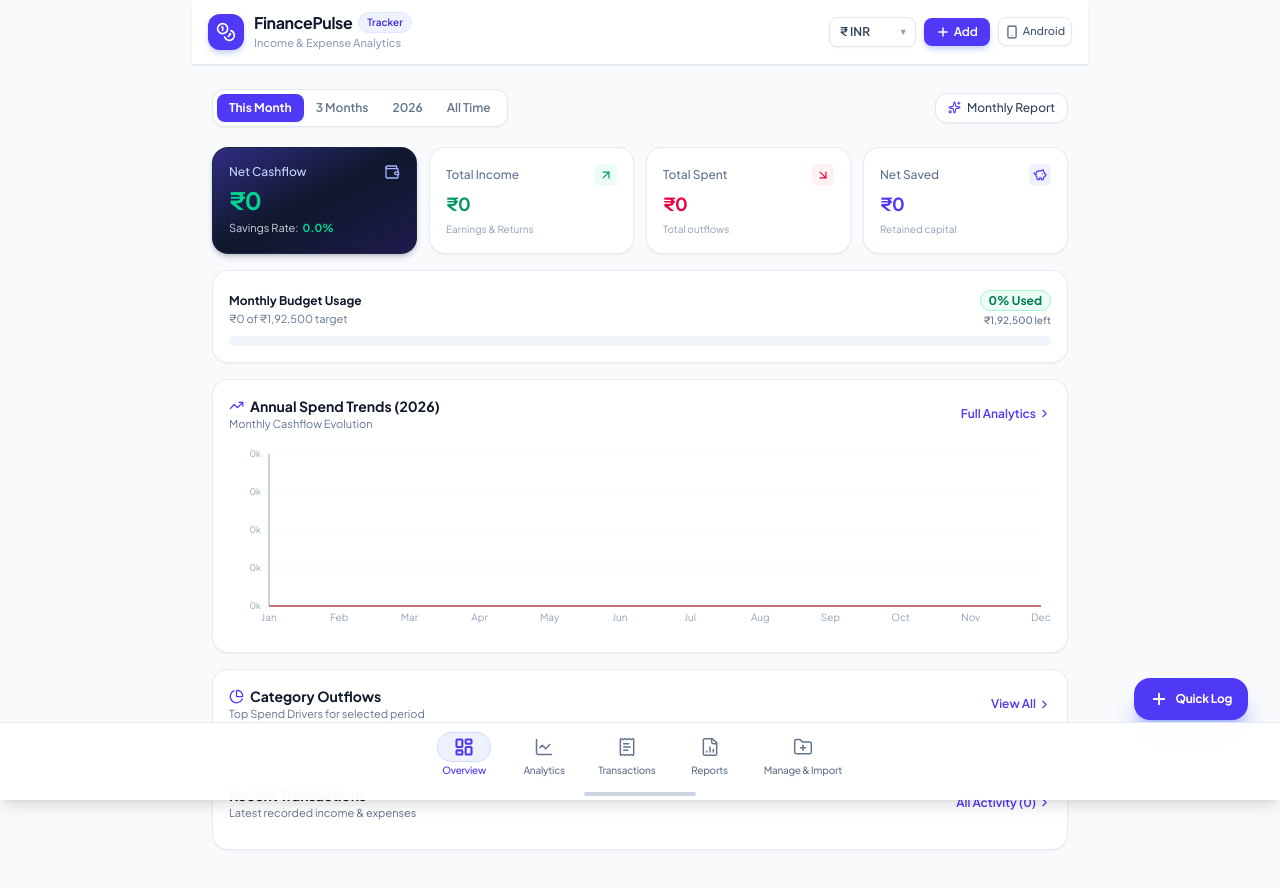
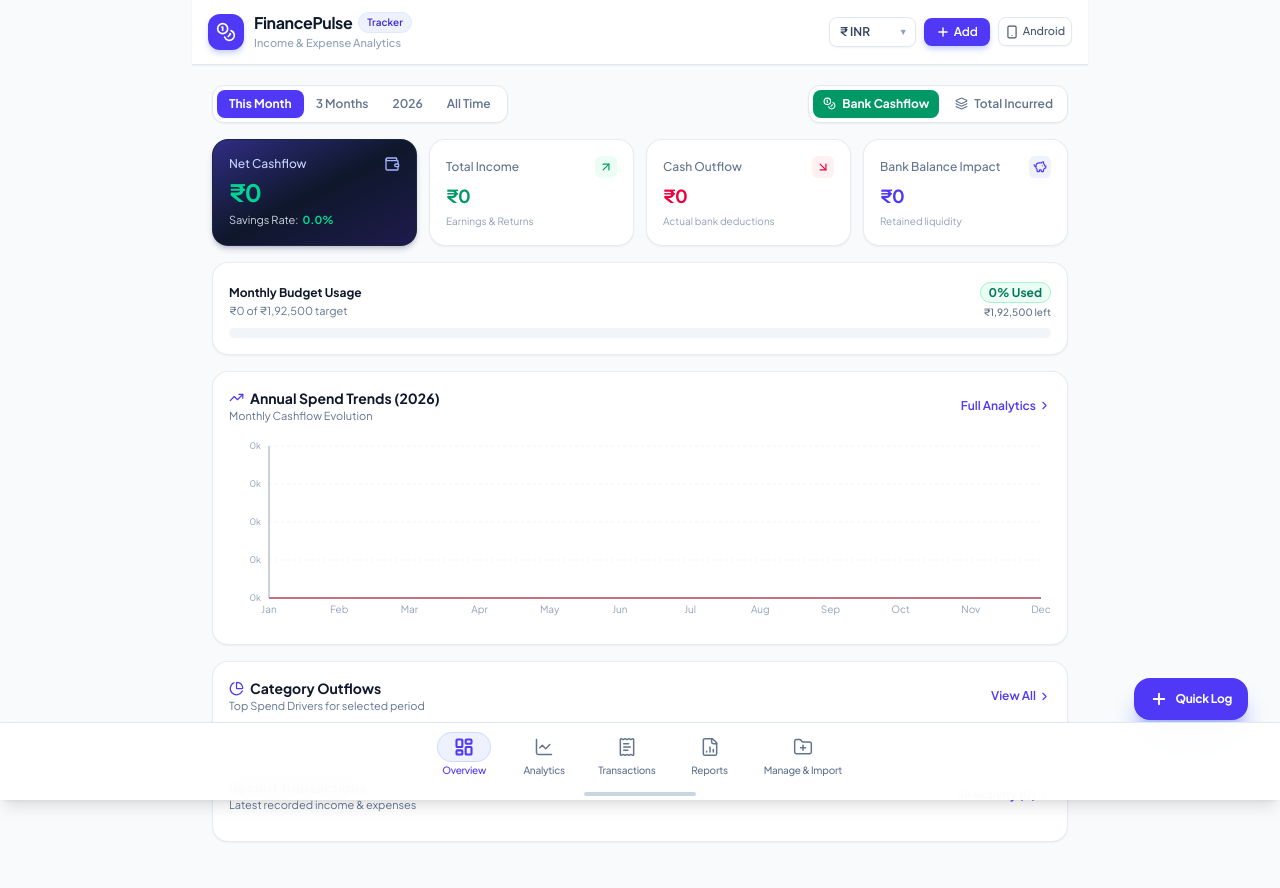
Before and after one commit to prashantkumar112/Expense-Tracker, a React (Vite) app: page / in a window 1280 px wide. Shown: the top 888 px of the page. Built offline with nearby package versions, Linux system fonts and the light colour scheme.

Commit message:
feat: implement cashflow vs. accrual accounting
Added support for tracking credit card expenses and settlements. Introduced `excludeFromCashflow` and `isCreditCardSettlement` flags to separate immediate cash impact from incurred expenses in the dashboard analytics.

```diff
--- a/src/App.tsx
+++ b/src/App.tsx
@@ -96,6 +96,8 @@
         categoryName: txData.categoryName || 'Personal',
         description: txData.description || txData.categoryName || 'Expense',
         paymentMethod: txData.paymentMethod || 'UPI',
+        excludeFromCashflow: txData.excludeFromCashflow,
+        isCreditCardSettlement: txData.isCreditCardSettlement,
         notes: txData.notes,
         isRecurring: txData.isRecurring,
         createdAt: Date.now(),
--- a/src/components/AddTransactionModal.tsx
+++ b/src/components/AddTransactionModal.tsx
@@ -38,6 +38,7 @@
   const [description, setDescription] = useState<string>('');
   const [date, setDate] = useState<string>(new Date().toISOString().substring(0, 10));
   const [paymentMethod, setPaymentMethod] = useState<PaymentMethod>('UPI');
+  const [excludeFromCashflow, setExcludeFromCashflow] = useState<boolean>(false);
   const [notes, setNotes] = useState<string>('');
   const [isRecurring, setIsRecurring] = useState<boolean>(false);
   const [error, setError] = useState<string>('');
@@ -51,6 +52,11 @@
       setDescription(editingTransaction.description || '');
       setDate(editingTransaction.date);
       setPaymentMethod(editingTransaction.paymentMethod || 'UPI');
+      setExcludeFromCashflow(
+        editingTransaction.excludeFromCashflow !== undefined
+          ? !!editingTransaction.excludeFromCashflow
+          : editingTransaction.paymentMethod === 'Credit Card'
+      );
       setNotes(editingTransaction.notes || '');
       setIsRecurring(!!editingTransaction.isRecurring);
     } else {
@@ -59,6 +65,7 @@
       setDescription('');
       setDate(new Date().toISOString().substring(0, 10));
       setPaymentMethod('UPI');
+      setExcludeFromCashflow(false);
       setNotes('');
       setIsRecurring(false);
       // Select first category matching type
@@ -67,6 +74,16 @@
     }
     setError('');
   }, [isOpen, editingTransaction, initialType, categories]);
+
+  // When payment method changes to Credit Card, suggest excluding from immediate cashflow
+  const handlePaymentMethodChange = (method: PaymentMethod) => {
+    setPaymentMethod(method);
+    if (method === 'Credit Card' && type === 'expense') {
+      setExcludeFromCashflow(true);
+    } else if (method !== 'Credit Card') {
+      setExcludeFromCashflow(false);
+    }
+  };
 
   // When type changes, ensure valid category
   const handleTypeChange = (newType: TransactionType) => {
@@ -102,6 +119,7 @@
       description: description.trim() || selectedCat.name,
       date,
       paymentMethod,
+      excludeFromCashflow: type === 'expense' && paymentMethod === 'Credit Card' ? excludeFromCashflow : false,
       notes: notes.trim(),
       isRecurring,
     });
@@ -242,7 +260,7 @@
                 <CreditCard className="absolute left-3 top-1/2 -translate-y-1/2 text-slate-400" size={15} />
                 <select
                   value={paymentMethod}
-                  onChange={(e) => setPaymentMethod(e.target.value as PaymentMethod)}
+                  onChange={(e) => handlePaymentMethodChange(e.target.value as PaymentMethod)}
                   className="w-full bg-slate-50 text-slate-800 text-xs pl-9 pr-3 py-2.5 rounded-xl border border-slate-200 focus:outline-none cursor-pointer"
                 >
                   <option value="UPI">UPI (GPay / PhonePe / Paytm)</option>
@@ -256,6 +274,25 @@
               </div>
             </div>
           </div>
+
+          {/* Credit Card Cashflow Mode Toggle */}
+          {type === 'expense' && paymentMethod === 'Credit Card' && (
+            <div className="p-3 rounded-xl bg-amber-50/70 border border-amber-200/80 flex items-start gap-2.5">
+              <input
+                id="excludeFromCashflow"
+                type="checkbox"
+                checked={excludeFromCashflow}
+                onChange={(e) => setExcludeFromCashflow(e.target.checked)}
+                className="mt-0.5 w-4 h-4 rounded text-indigo-600 focus:ring-indigo-500 bg-white border-amber-300 cursor-pointer"
+              />
+              <label htmlFor="excludeFromCashflow" className="text-xs cursor-pointer">
+                <span className="font-bold text-amber-900 block">Defer Cashflow until Bill Payment</span>
+                <span className="text-[11px] text-amber-700 block mt-0.5 leading-relaxed">
+                  Track in category budget & analytics now, but don&apos;t deduct from bank cashflow until the credit card bill is settled next month.
+                </span>
+              </label>
+            </div>
+          )}
 
           {/* Description */}
           <div>
--- a/src/components/DashboardView.tsx
+++ b/src/components/DashboardView.tsx
@@ -13,6 +13,8 @@
   Sparkles,
   PieChart as PieIcon,
   ShieldAlert,
+  CreditCard,
+  Coins,
 } from 'lucide-react';
 import {
   ResponsiveContainer,
@@ -49,6 +51,7 @@
   const currentMonth = new Date().getMonth() + 1;
 
   const [selectedPeriod, setSelectedPeriod] = useState<'thisMonth' | 'last3Months' | 'thisYear' | 'all'>('thisMonth');
+  const [cashflowMode, setCashflowMode] = useState<'cashflow' | 'accrual'>('cashflow');
 
   // Filter transactions based on selected period
   const filteredTxs = useMemo(() => {
@@ -74,23 +77,67 @@
     });
   }, [transactions, selectedPeriod]);
 
-  // Aggregate stats
+  // Aggregate stats: Accrual vs Cashflow separation
   const stats = useMemo(() => {
     let income = 0;
     let expense = 0;
+    let deferredCcExpense = 0;
 
     filteredTxs.forEach((t) => {
-      if (t.type === 'income') income += t.amount;
-      else expense += t.amount;
+      if (t.type === 'income') {
+        income += t.amount;
+      } else {
+        const isDeferredCC = t.paymentMethod === 'Credit Card' && t.excludeFromCashflow;
+        if (isDeferredCC) {
+          deferredCcExpense += t.amount;
+        }
+
+        if (cashflowMode === 'cashflow') {
+          // Cashflow view: only count immediate outflows & settlements
+          if (!isDeferredCC) {
+            expense += t.amount;
+          }
+        } else {
+          // Accrual view: count all expenses incurred across categories
+          if (!t.isCreditCardSettlement) {
+            expense += t.amount;
+          }
+        }
+      }
     });
 
     const net = income - expense;
     const savingsRate = income > 0 ? (net / income) * 100 : 0;
 
-    return { income, expense, net, savingsRate };
-  }, [filteredTxs]);
+    return { income, expense, net, savingsRate, deferredCcExpense };
+  }, [filteredTxs, cashflowMode]);
 
-  // Monthly Budget Target calculation
+  // Credit Card Liability & Unbilled Summary
+  const creditCardLiability = useMemo(() => {
+    const now = new Date();
+    const curY = now.getFullYear();
+    const curM = now.getMonth() + 1;
+
+    let thisMonthCcExpense = 0;
+    let thisMonthCcCount = 0;
+
+    transactions.forEach((t) => {
+      if (t.type === 'expense' && t.paymentMethod === 'Credit Card') {
+        const { year: ty, month: tm } = parseTxDateComponents(t.date);
+        if (ty === curY && tm === curM) {
+          thisMonthCcExpense += t.amount;
+          thisMonthCcCount += 1;
+        }
+      }
+    });
+
+    return {
+      thisMonthCcExpense,
+      thisMonthCcCount,
+    };
+  }, [transactions]);
+
+  // Monthly Budget Target calculation (always accrual to track real budget)
   const budgetSummary = useMemo(() => {
     const totalMonthlyBudget = categories
       .filter((c) => c.type === 'expense')
@@ -99,7 +146,12 @@
     // Current month actual expense
     const currentMonthTxs = transactions.filter((t) => {
       const d = new Date(t.date);
-      return d.getFullYear() === currentYear && d.getMonth() + 1 === currentMonth && t.type === 'expense';
+      return (
+        d.getFullYear() === currentYear &&
+        d.getMonth() + 1 === currentMonth &&
+        t.type === 'expense' &&
+        !t.isCreditCardSettlement
+      );
     });
     const currentMonthExpense = currentMonthTxs.reduce((sum, t) => sum + t.amount, 0);
 
@@ -133,9 +185,9 @@
 
   return (
     <div className="space-y-4 pb-20">
-      {/* Time Horizon Selector */}
-      <div className="flex items-center justify-between gap-2 overflow-x-auto py-1 scrollbar-none">
-        <div className="flex bg-white p-1 rounded-xl border border-slate-200 shadow-xs text-xs font-semibold text-slate-500">
+      {/* Time Horizon & Dual Cashflow Mode Selector */}
+      <div className="flex flex-col sm:flex-row sm:items-center justify-between gap-2.5">
+        <div className="flex bg-white p-1 rounded-xl border border-slate-200 shadow-xs text-xs font-semibold text-slate-500 overflow-x-auto scrollbar-none">
           {[
             { id: 'thisMonth', label: 'This Month' },
             { id: 'last3Months', label: '3 Months' },
@@ -156,21 +208,72 @@
           ))}
         </div>
 
-        <button
-          onClick={() => onNavigateTab('reports')}
-          className="flex items-center gap-1.5 px-3 py-1.5 rounded-xl bg-white hover:bg-slate-50 text-slate-700 hover:text-slate-900 border border-slate-200 text-xs font-medium cursor-pointer transition-colors shadow-xs whitespace-nowrap"
-        >
-          <Sparkles size={13} className="text-indigo-600" />
-          <span>Monthly Report</span>
-        </button>
+        {/* Dual Mode Switch: Cashflow vs Accrual */}
+        <div className="flex items-center gap-1.5 bg-white p-1 rounded-xl border border-slate-200 shadow-xs text-xs font-semibold">
+          <button
+            onClick={() => setCashflowMode('cashflow')}
+            className={`px-2.5 py-1.5 rounded-lg transition-all flex items-center gap-1.5 cursor-pointer ${
+              cashflowMode === 'cashflow'
+                ? 'bg-emerald-600 text-white font-bold shadow-xs'
+                : 'text-slate-500 hover:text-slate-900'
+            }`}
+            title="Real Bank Liquidity: Credit card expenses don't deduct cash until paid"
+          >
+            <Coins size={13} />
+            <span>Bank Cashflow</span>
+          </button>
+          <button
+            onClick={() => setCashflowMode('accrual')}
+            className={`px-2.5 py-1.5 rounded-lg transition-all flex items-center gap-1.5 cursor-pointer ${
+              cashflowMode === 'accrual'
+                ? 'bg-indigo-600 text-white font-bold shadow-xs'
+                : 'text-slate-500 hover:text-slate-900'
+            }`}
+            title="Total Incurred Expense: Includes card swipes immediately"
+          >
+            <Layers size={13} />
+            <span>Total Incurred</span>
+          </button>
+        </div>
       </div>
+
+      {/* Credit Card Unbilled Liability Card */}
+      {creditCardLiability.thisMonthCcExpense > 0 && (
+        <div className="p-3.5 rounded-2xl bg-gradient-to-r from-amber-500/10 via-amber-50 to-orange-50/70 border border-amber-200/80 shadow-xs flex flex-col sm:flex-row sm:items-center justify-between gap-3">
+          <div className="flex items-center gap-3">
+            <div className="p-2 rounded-xl bg-amber-100 text-amber-800 shrink-0">
+              <CreditCard size={18} />
+            </div>
+            <div>
+              <div className="flex items-center gap-2">
+                <span className="text-xs font-bold text-slate-900">Credit Card Spending</span>
+                <span className="text-[10px] px-2 py-0.5 rounded-full bg-amber-100 text-amber-800 font-bold border border-amber-300">
+                  {creditCardLiability.thisMonthCcCount} Swipes
+                </span>
+              </div>
+              <p className="text-[11px] text-slate-600 mt-0.5">
+                <strong className="text-amber-900 font-bold">{formatCurrency(creditCardLiability.thisMonthCcExpense, currency)}</strong> spent on card this month. Cashflow is protected until bill date.
+              </p>
+            </div>
+          </div>
+
+          <button
+            onClick={() => onNavigateTab('transactions')}
+            className="px-3 py-1.5 rounded-xl bg-white hover:bg-amber-50 text-amber-900 border border-amber-200 text-xs font-bold transition-colors cursor-pointer shadow-xs whitespace-nowrap self-start sm:self-auto"
+          >
+            View Card Swipes
+          </button>
+        </div>
+      )}
 
       {/* Hero Financial KPI Cards */}
       <div className="grid grid-cols-2 sm:grid-cols-4 gap-3">
         {/* Net Balance */}
         <div className="col-span-2 sm:col-span-1 p-4 rounded-2xl bg-gradient-to-br from-indigo-900 via-slate-900 to-indigo-950 text-white border border-slate-800/80 shadow-md shadow-indigo-950/20 relative overflow-hidden">
           <div className="flex items-center justify-between text-xs text-indigo-200 mb-1">
-            <span className="font-medium">Net Cashflow</span>
+            <span className="font-medium">
+              {cashflowMode === 'cashflow' ? 'Net Cashflow' : 'Net Savings'}
+            </span>
             <Wallet size={16} className="text-indigo-300" />
           </div>
           <div className={`text-xl sm:text-2xl font-bold tracking-tight ${stats.net >= 0 ? 'text-emerald-400' : 'text-rose-400'}`}>
@@ -196,10 +299,12 @@
           <div className="text-[10px] text-slate-400 mt-1">Earnings & Returns</div>
         </div>
 
-        {/* Total Expenses */}
+        {/* Total Expenses / Cash Outflow */}
         <div className="p-4 rounded-2xl bg-white border border-slate-200/80 shadow-xs">
           <div className="flex items-center justify-between text-xs text-slate-500 mb-1">
-            <span className="font-medium">Total Spent</span>
+            <span className="font-medium">
+              {cashflowMode === 'cashflow' ? 'Cash Outflow' : 'Total Spent'}
+            </span>
             <div className="p-1 rounded-md bg-rose-50 text-rose-600">
               <ArrowDownRight size={14} />
             </div>
@@ -207,13 +312,15 @@
           <div className="text-lg font-bold text-rose-600 tracking-tight">
             {formatCurrency(stats.expense, currency)}
           </div>
-          <div className="text-[10px] text-slate-400 mt-1">Total outflows</div>
+          <div className="text-[10px] text-slate-400 mt-1">
+            {cashflowMode === 'cashflow' ? 'Actual bank deductions' : 'All categories combined'}
+          </div>
         </div>
 
         {/* Savings Metric */}
         <div className="p-4 rounded-2xl bg-white border border-slate-200/80 shadow-xs">
           <div className="flex items-center justify-between text-xs text-slate-500 mb-1">
-            <span className="font-medium">Net Saved</span>
+            <span className="font-medium">Bank Balance Impact</span>
             <div className="p-1 rounded-md bg-indigo-50 text-indigo-600">
               <PiggyBank size={14} />
             </div>
@@ -221,7 +328,7 @@
           <div className="text-lg font-bold text-indigo-600 tracking-tight">
             {formatCurrency(Math.max(0, stats.net), currency)}
           </div>
-          <div className="text-[10px] text-slate-400 mt-1">Retained capital</div>
+          <div className="text-[10px] text-slate-400 mt-1">Retained liquidity</div>
         </div>
       </div>
 
--- a/src/types.ts
+++ b/src/types.ts
@@ -25,6 +25,8 @@
   notes?: string;
   isRecurring?: boolean;
   tags?: string[];
+  excludeFromCashflow?: boolean; // If true (e.g. unpaid credit card expense), does not deduct immediate cashflow
+  isCreditCardSettlement?: boolean; // If true (e.g. credit card bill payment from bank), impacts cashflow without double-counting expense categories
   createdAt: number;
 }
 
```
Also changed, not shown: src/components/TransactionsView.tsx (+15 -1 lines).
